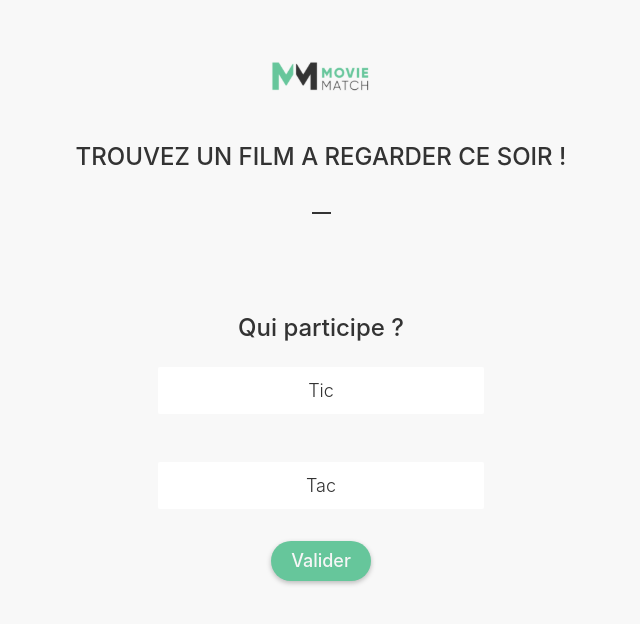
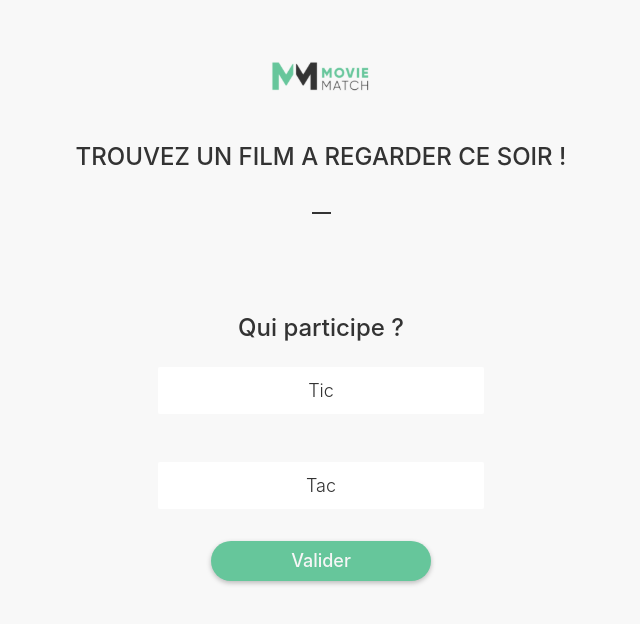
Before and after one commit to WildCodeSchool/lyon-js-03-20-p2-g4, a React (Create React App) app: page / in a window 1280 px wide. Shown: the top 624 px of the page, without its empty margins (319-959 px from the left). Built offline with nearby package versions, Linux system fonts and the light colour scheme.

Commit message:
#11 fix size for home button

```diff
--- a/src/styles/Home.css
+++ b/src/styles/Home.css
@@ -1,3 +1,7 @@
 .home .centered {
   text-align: center;
 }
+
+.home Button {
+  width: 220px;
+}
```
